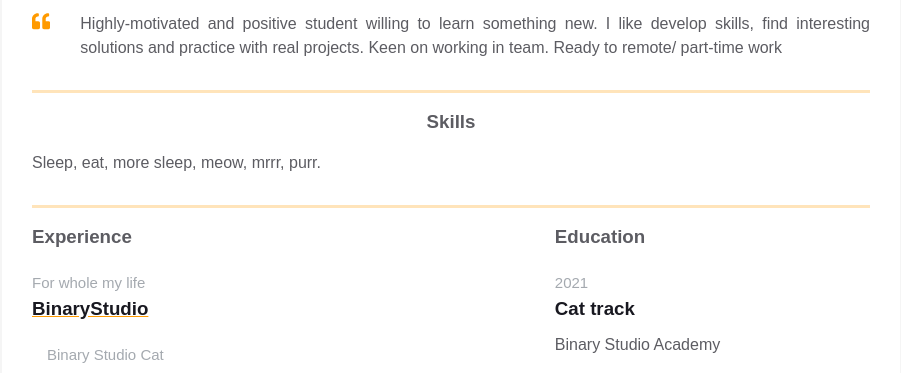
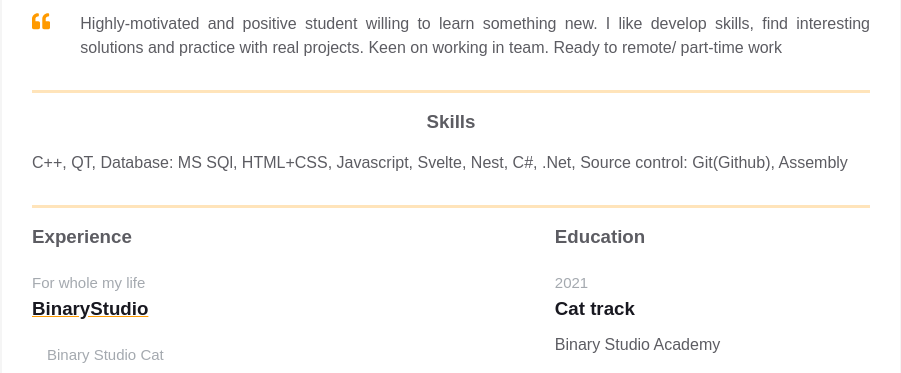
Before and after one commit to Erbidium/homepage, a plain HTML site: page index.html in a window 1280 px wide. Shown: the part 394-767 px from the top of the page, without its empty margins (189-1090 px from the left). Drawn offline with Linux system fonts and the light colour scheme.

Commit message:
Add skills

```diff
--- a/index.html
+++ b/index.html
@@ -113,7 +113,7 @@
           <div class="resume__block">
             <div class="skills">
               <h3 class="skills__header">Skills</h3>
-              <p class="skills__text">Sleep, eat, more sleep, meow, mrrr, purr. </p>
+              <p class="skills__text">C++, QT, Database: MS SQl, HTML+CSS, Javascript, Svelte, Nest, C#, .Net, Source control: Git(Github), Assembly</p>
             </div>
           </div>
         </div>
```
